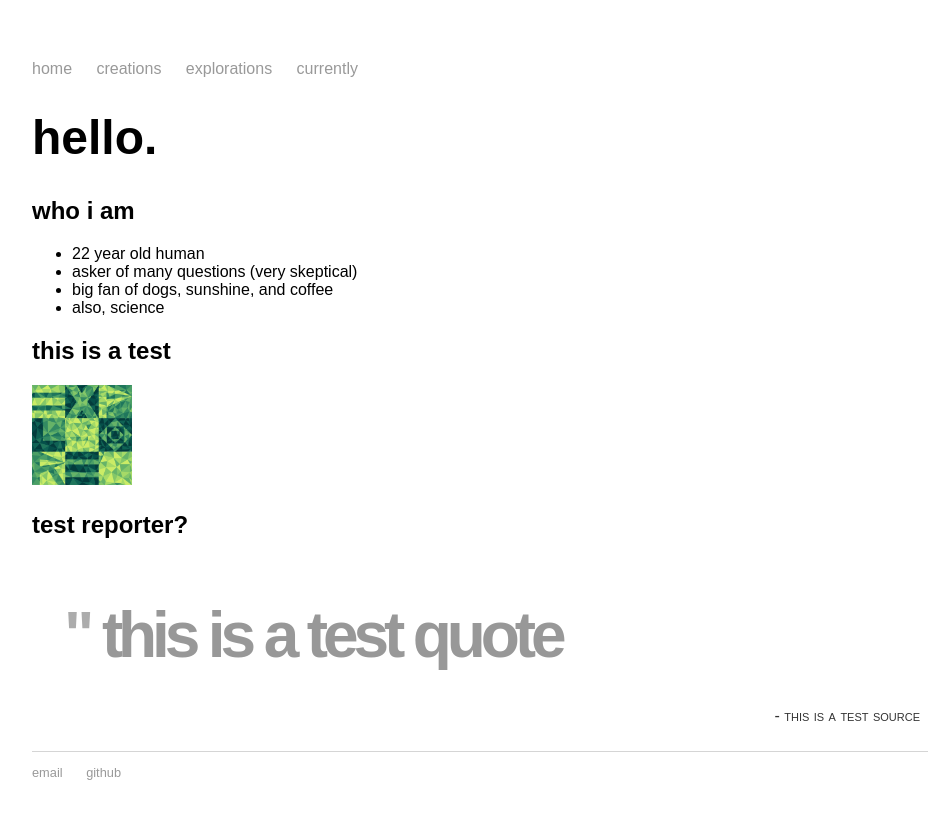
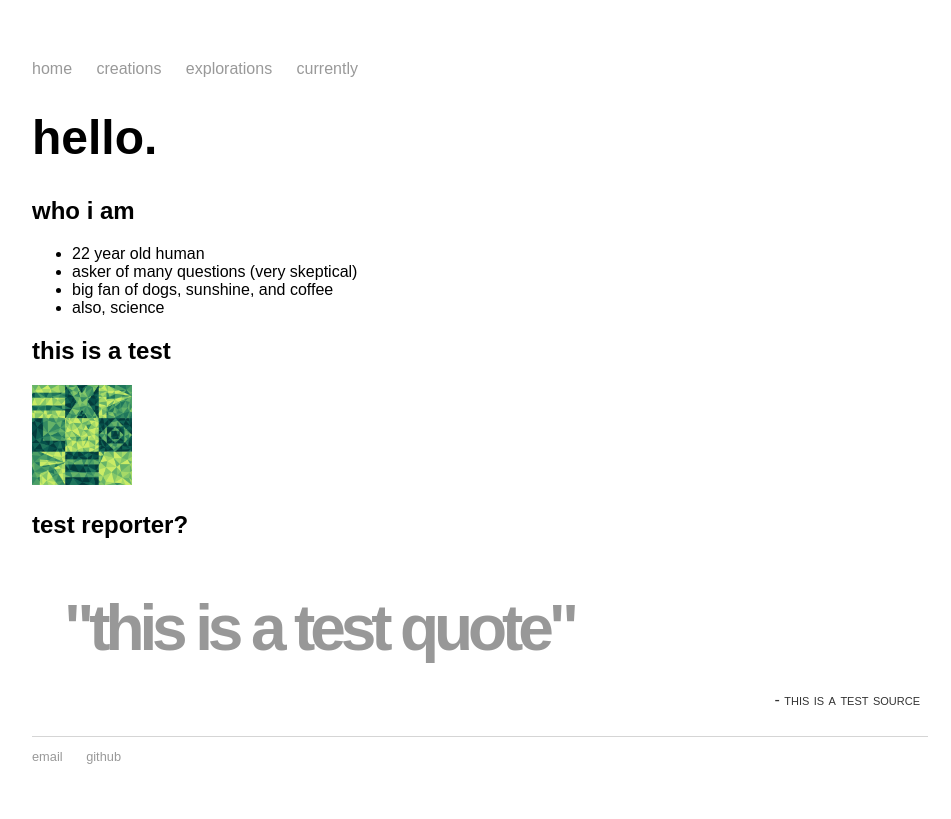
Before and after one commit to mayasheth/mayasheth.github.io, a Jekyll site: the page built from index.md, in a window 1280 px wide. Shown: the top 819 px of the page, without its empty margins (160-1111 px from the left). Built offline with Jekyll 4.4.1, drawn with Linux system fonts in a browser that asks for light colours.

Commit message:
Update quote.html

```diff
--- a/_includes/quote.html
+++ b/_includes/quote.html
@@ -18,6 +18,7 @@
       font-size:4em;
       font-weight:700;
       opacity:0.4;
+      line-height=0.8em;
     }
 
     .cite
@@ -40,10 +41,7 @@
 
 <div class="quote">
   <blockquote>
-     <p class="qmark">
-       "
-     </p>
-    {{ include.words }}
+    "{{ include.words }}"
   </blockquote>
   <p class="cite">
     - {{ include.source }}
```
